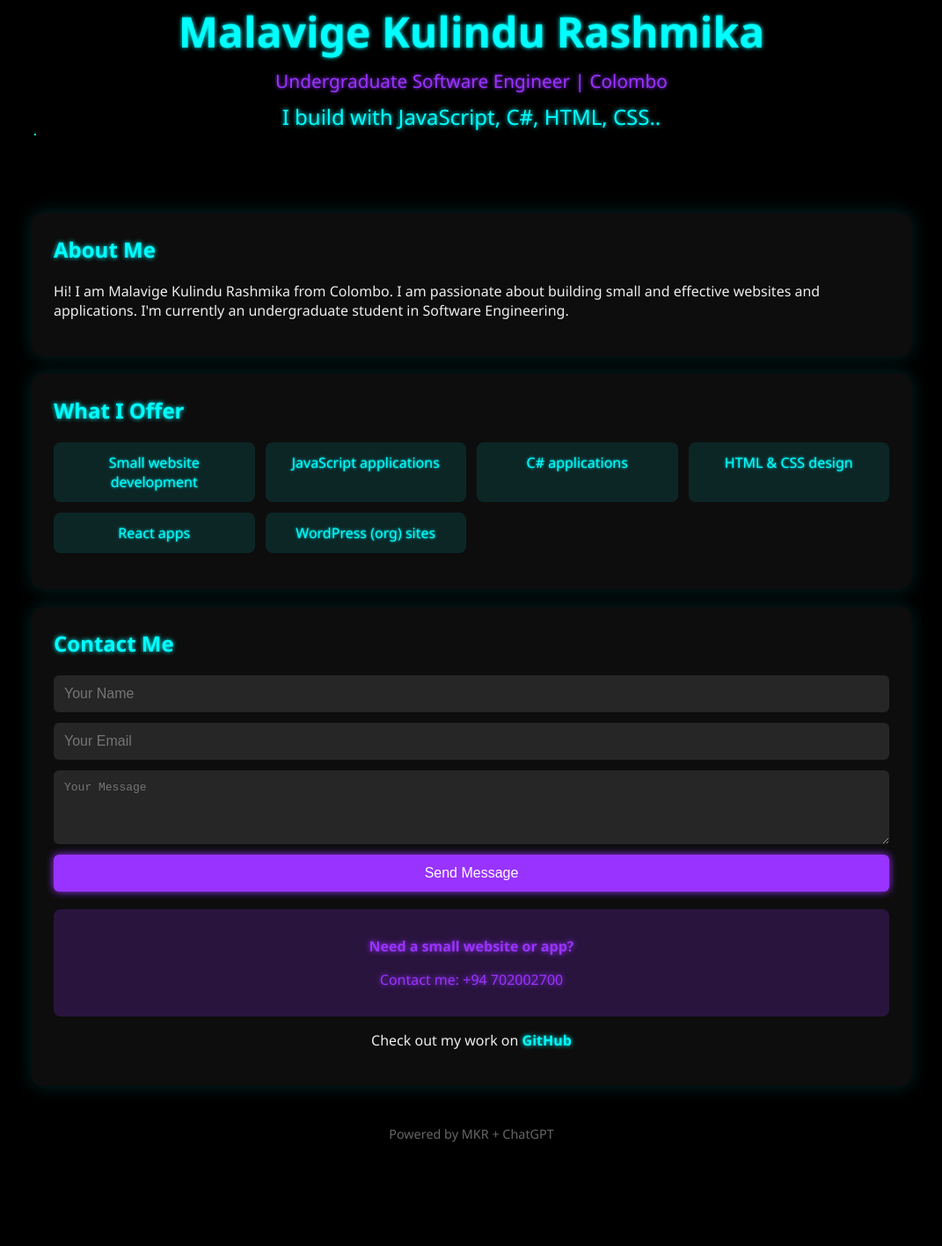
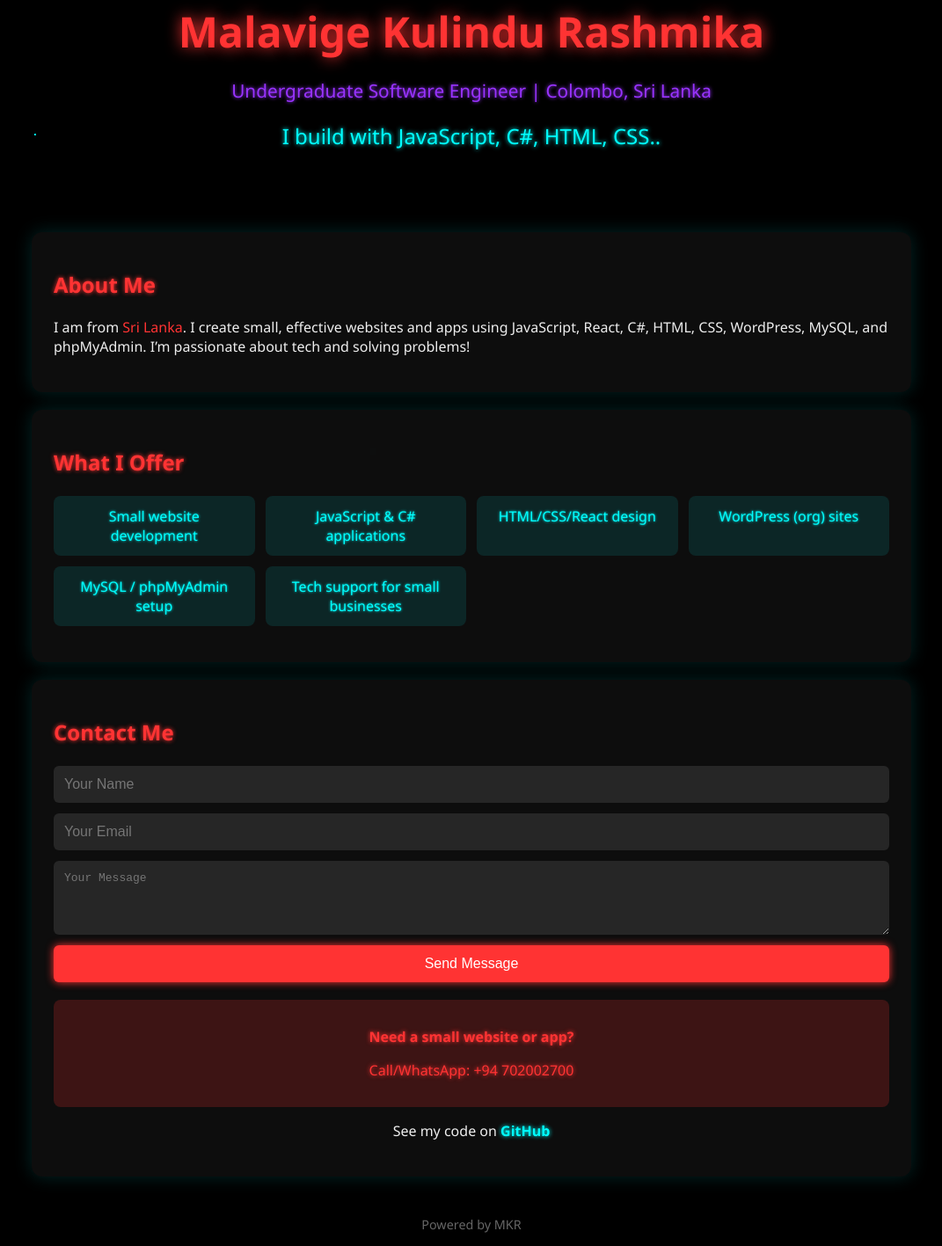
Before and after one commit to KulinduRashmika/My-Website, a plain HTML site: page index.html in a window 1280 px wide. Shown: the part 57-1474 px from the top of the page at 88% size, without its empty margins (104-1175 px from the left). Before the commit the page ends 1371 px from the top, so only its background shows below. Drawn offline with Linux system fonts and the light colour scheme.

Commit message:
Update index.html

```diff
--- a/index.html
+++ b/index.html
@@ -8,8 +8,9 @@
     :root {
       --bg: #000;
       --text: #eee;
-      --primary: #00ffff;   /* cyan glow */
-      --accent: #9933ff;    /* purple glow */
+      --primary: #00ffff;
+      --accent: #9933ff;
+      --highlight: #ff3333; /* red */
     }
     body {
       margin: 0;
@@ -18,10 +19,9 @@
       color: var(--text);
       overflow-y: auto;
       position: relative;
-      z-index: 0;
     }
 
-    /* Background animation (more stars) */
+    /* Background stars */
     body::before {
       content: '';
       position: fixed;
@@ -40,38 +40,33 @@
       background-repeat: repeat;
       animation: moveStars 40s linear infinite;
       z-index: -1;
-      pointer-events: none;
     }
 
     @keyframes moveStars {
-      from { transform: translate(0, 0); }
-      to { transform: translate(-50%, -50%); }
+      from { transform: translate(0,0); }
+      to { transform: translate(-50%,-50%); }
     }
 
     header {
       padding: 60px 20px;
       text-align: center;
-      position: relative;
-      z-index: 1;
+      animation: fadeIn 2s ease-in-out;
     }
     header h1 {
       font-size: 3em;
-      color: var(--primary);
-      /* Reduced glow */
-      text-shadow: 0 0 5px var(--primary);
+      color: var(--highlight);
+      text-shadow: 0 0 8px var(--highlight);
+      animation: glowPulse 2s infinite alternate;
       margin: 0;
     }
     header p {
       font-size: 1.3em;
       color: var(--accent);
-      /* Reduced glow */
       text-shadow: 0 0 4px var(--accent);
-      margin: 10px 0;
     }
     .typing {
       font-size: 1.5em;
       color: var(--primary);
-      /* Reduced glow */
       text-shadow: 0 0 5px var(--primary);
       min-height: 1.5em;
     }
@@ -80,8 +75,6 @@
       max-width: 1000px;
       margin: 30px auto;
       padding: 0 20px;
-      position: relative;
-      z-index: 1;
     }
     .card {
       background: rgba(255,255,255,0.05);
@@ -90,20 +83,20 @@
       border-radius: 12px;
       box-shadow: 0 0 20px rgba(0,255,255,0.15);
       backdrop-filter: blur(10px);
-      animation: fadeInUp 1s forwards;
       opacity: 0;
       transform: translateY(30px);
+      animation: fadeInUp 1s forwards;
     }
     .card:nth-child(1) { animation-delay: 0.3s; }
     .card:nth-child(2) { animation-delay: 0.6s; }
     .card:nth-child(3) { animation-delay: 0.9s; }
 
     h2 {
-      color: var(--primary);
-      /* Reduced glow */
-      text-shadow: 0 0 5px var(--primary);
-      margin-top: 0;
+      color: var(--highlight);
+      text-shadow: 0 0 5px var(--highlight);
+      animation: float 3s ease-in-out infinite alternate;
     }
+
     ul {
       list-style: none;
       padding: 0;
@@ -117,13 +110,14 @@
       border-radius: 8px;
       text-align: center;
       color: var(--primary);
-      /* Reduced glow */
       text-shadow: 0 0 3px var(--primary);
       transition: transform 0.3s;
+      animation: fadeIn 2s ease-in-out;
     }
     ul li:hover {
-      transform: scale(1.05);
+      transform: scale(1.1);
     }
+
     form {
       display: flex;
       flex-direction: column;
@@ -138,29 +132,31 @@
       color: var(--text);
     }
     form button {
-      background: var(--accent);
+      background: var(--highlight);
       color: #fff;
       padding: 12px;
       font-size: 1em;
       border: none;
       border-radius: 6px;
       cursor: pointer;
-      box-shadow: 0 0 10px var(--accent);
+      box-shadow: 0 0 10px var(--highlight);
       transition: transform 0.3s, box-shadow 0.3s;
     }
     form button:hover {
       transform: scale(1.05);
-      box-shadow: 0 0 20px var(--accent);
+      box-shadow: 0 0 20px var(--highlight);
     }
+
     .contact-box {
       text-align: center;
-      background: rgba(153,51,255,0.2);
+      background: rgba(255,51,51,0.2);
       padding: 15px;
       border-radius: 8px;
       margin-top: 20px;
-      color: var(--accent);
-      text-shadow: 0 0 6px var(--accent);
+      color: var(--highlight);
+      text-shadow: 0 0 5px var(--highlight);
     }
+
     .github-link {
       text-align: center;
       margin-top: 10px;
@@ -171,13 +167,12 @@
       font-weight: bold;
       text-shadow: 0 0 5px var(--primary);
     }
+
     footer {
       text-align: center;
       padding: 15px;
       font-size: 0.9em;
       color: #666;
-      position: relative;
-      z-index: 1;
     }
 
     @keyframes fadeInUp {
@@ -186,30 +181,45 @@
         transform: translateY(0);
       }
     }
+
+    @keyframes glowPulse {
+      from { text-shadow: 0 0 5px var(--highlight); }
+      to { text-shadow: 0 0 20px var(--highlight); }
+    }
+
+    @keyframes fadeIn {
+      from { opacity: 0; }
+      to { opacity: 1; }
+    }
+
+    @keyframes float {
+      from { transform: translateY(0); }
+      to { transform: translateY(-10px); }
+    }
   </style>
 </head>
 <body>
   <header>
     <h1>Malavige Kulindu Rashmika</h1>
-    <p>Undergraduate Software Engineer | Colombo</p>
+    <p>Undergraduate Software Engineer | Colombo, Sri Lanka</p>
     <div class="typing" id="typing"></div>
   </header>
 
   <main>
     <div class="card">
       <h2>About Me</h2>
-      <p>Hi! I am Malavige Kulindu Rashmika from Colombo. I am passionate about building small and effective websites and applications. I'm currently an undergraduate student in Software Engineering.</p>
+      <p>I am from <span style="color:var(--highlight);">Sri Lanka</span>. I create small, effective websites and apps using JavaScript, React, C#, HTML, CSS, WordPress, MySQL, and phpMyAdmin. I’m passionate about tech and solving problems!</p>
     </div>
 
     <div class="card">
       <h2>What I Offer</h2>
       <ul>
         <li>Small website development</li>
-        <li>JavaScript applications</li>
-        <li>C# applications</li>
-        <li>HTML & CSS design</li>
-        <li>React apps</li>
+        <li>JavaScript & C# applications</li>
+        <li>HTML/CSS/React design</li>
         <li>WordPress (org) sites</li>
+        <li>MySQL / phpMyAdmin setup</li>
+        <li>Tech support for small businesses</li>
       </ul>
     </div>
 
@@ -223,23 +233,23 @@
       </form>
       <div class="contact-box">
         <p><strong>Need a small website or app?</strong></p>
-        <p>Contact me: +94 702002700</p>
+        <p>Call/WhatsApp: +94 702002700</p>
       </div>
       <div class="github-link">
-        <p>Check out my work on <a href="https://github.com/KulinduRashmika" target="_blank">GitHub</a></p>
+        <p>See my code on <a href="https://github.com/KulinduRashmika" target="_blank">GitHub</a></p>
       </div>
     </div>
   </main>
 
   <footer>
-    Powered by MKR + ChatGPT
+    Powered by MKR
   </footer>
 
   <script>
     const textArray = [
       "I build with JavaScript, C#, HTML, CSS...",
-      "React and WordPress development...",
-      "Contact me for your next small project!"
+      "React, WordPress, MySQL, phpMyAdmin...",
+      "From Sri Lanka — I deliver small business solutions!"
     ];
     let i = 0, j = 0;
     let currentText = '';
```
